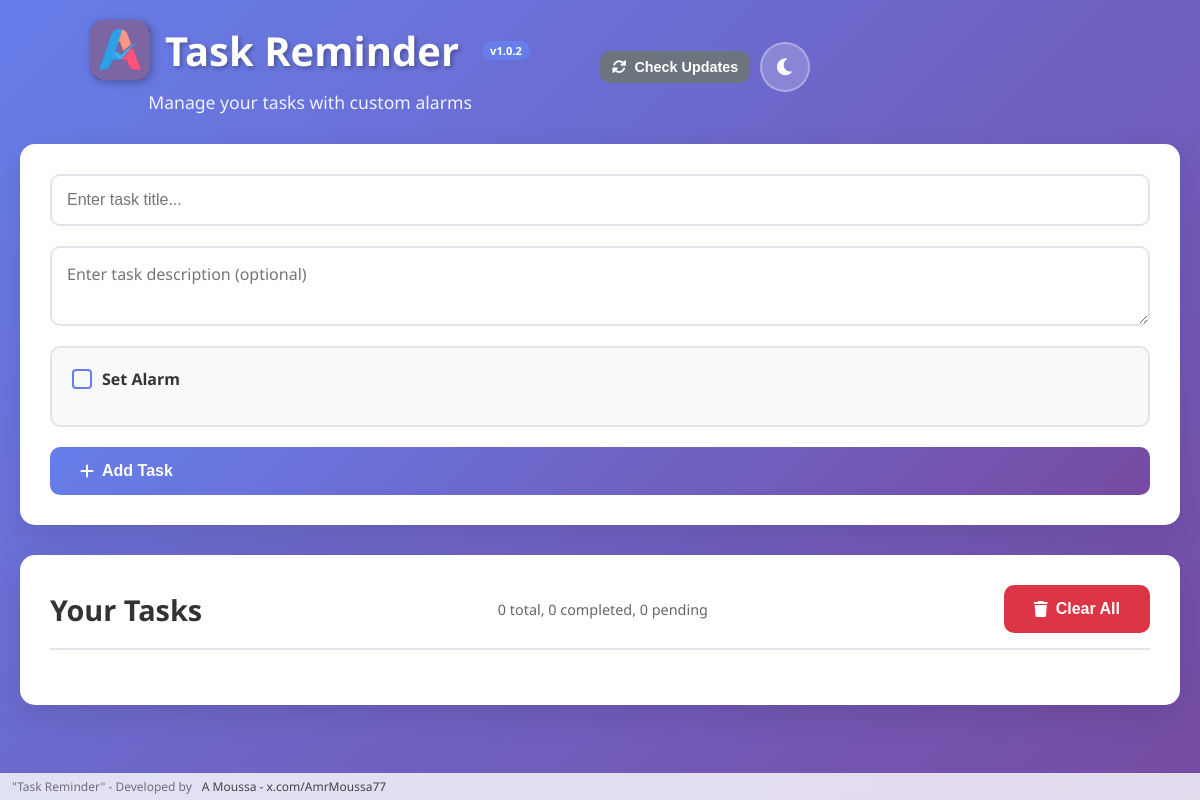
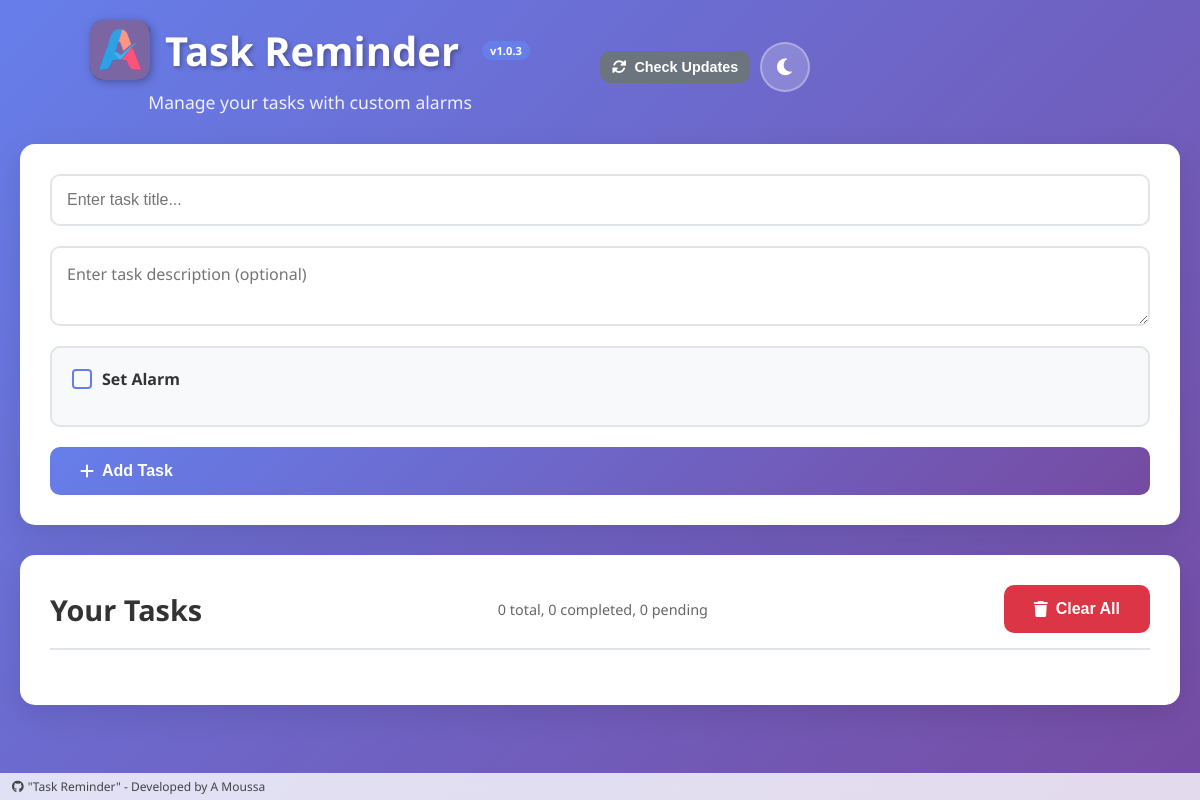
Before and after one commit to AMoussa77/Taskreminder, an Electron app: page index.html in a window 1200 px wide. Drawn offline with Linux system fonts and the light colour scheme; no server answers.

Commit message:
testing update

```diff
--- a/index.html
+++ b/index.html
@@ -16,7 +16,7 @@
                         <div class="logo-container">
                             <img src="assets/icon.svg" alt="Task Reminder Logo" class="app-logo">
                             <h1>Task Reminder</h1>
-                            <span class="version-badge">v1.0.2</span>
+                            <span class="version-badge">v1.0.3</span>
                         </div>
                         <p>Manage your tasks with custom alarms</p>
                     </div>
@@ -139,10 +139,9 @@
 </body>
 <footer class="app-footer">
     <div class="footer-content">
-        <span class="app-name">"Task Reminder" - Developed by</span>
-        <a href="https://x.com/AmrMoussa77" target="_blank" rel="noopener noreferrer" class="credit-link">
-            <i class="fa-brands fa-x-twitter"></i>
-            <span>A Moussa - x.com/AmrMoussa77</span>
+        <a href="https://github.com/AMoussa77?tab=repositories" target="_blank" rel="noopener noreferrer" class="credit-link">
+            <i class="fab fa-github"></i>
+            <span>"Task Reminder" - Developed by A Moussa</span>
         </a>
     </div>
 </footer>
--- a/package.json
+++ b/package.json
@@ -1,6 +1,6 @@
 {
   "name": "task-reminder",
-  "version": "1.0.2",
+  "version": "1.0.3",
   "description": "Electron app for task management with alarm functionality",
   "main": "main.js",
   "scripts": {
```
Also changed, not shown: 1 other file.
